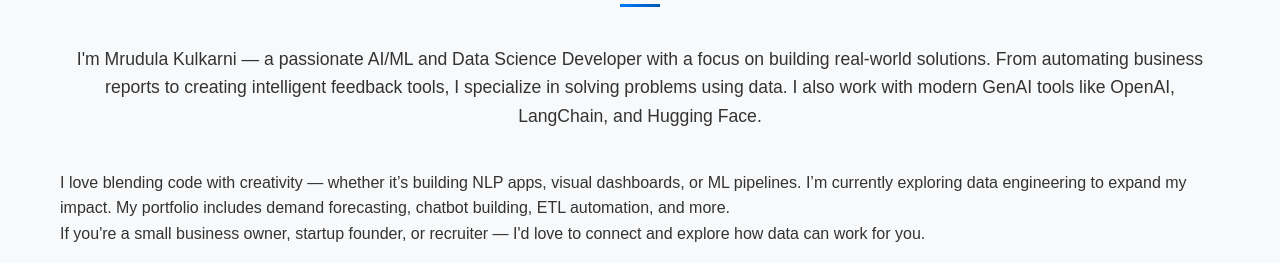
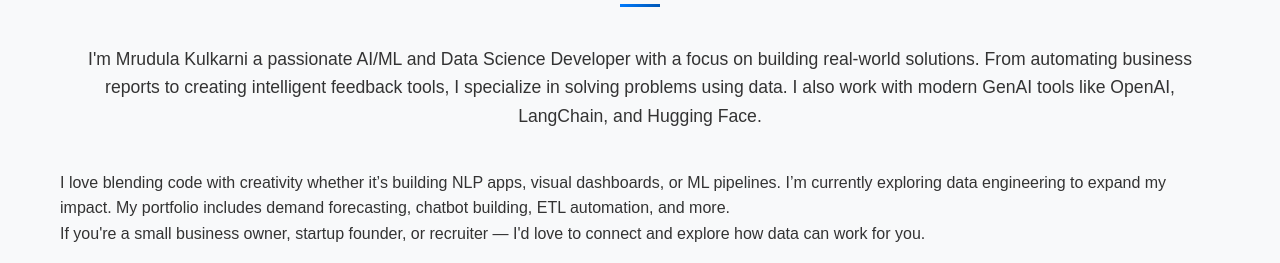
Before and after one commit to MrudulaK1812/Portfolio, a plain HTML site: page index.html in a window 1280 px wide. Shown: the part 537-800 px from the top of the page. Drawn offline with nearby package versions, Linux system fonts and the light colour scheme.

Commit message:
Update index.html

```diff
--- a/index.html
+++ b/index.html
@@ -38,14 +38,14 @@
         <div class="container">
             <h2 class="section-title">About Me</h2>
             <p style="text-align: center; font-size: 1.1rem; margin-bottom: 2.5rem;">
-                I'm Mrudula Kulkarni — a passionate AI/ML and Data Science Developer with a focus on building real-world
+                I'm Mrudula Kulkarni a passionate AI/ML and Data Science Developer with a focus on building real-world
                 solutions. From automating business reports to creating intelligent feedback tools, I specialize in
                 solving
                 problems using data. I also work with modern GenAI tools like OpenAI, LangChain, and Hugging Face.
             </p>
             <div class="about-content">
                 <p>
-                    I love blending code with creativity — whether it’s building NLP apps, visual dashboards, or ML
+                    I love blending code with creativity whether it’s building NLP apps, visual dashboards, or ML
                     pipelines. I’m currently exploring data engineering to expand my impact. My portfolio includes
                     demand
                     forecasting, chatbot building, ETL automation, and more.
```
